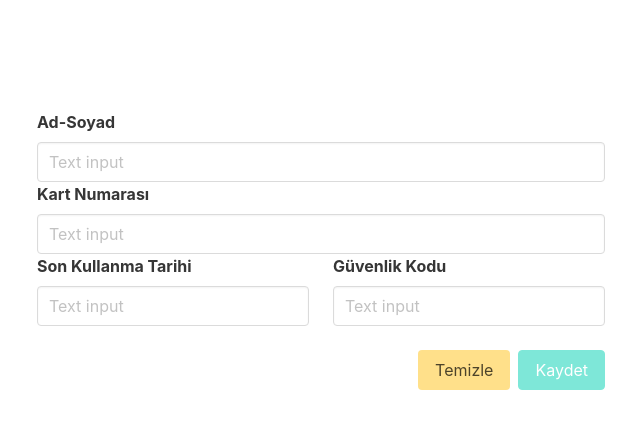
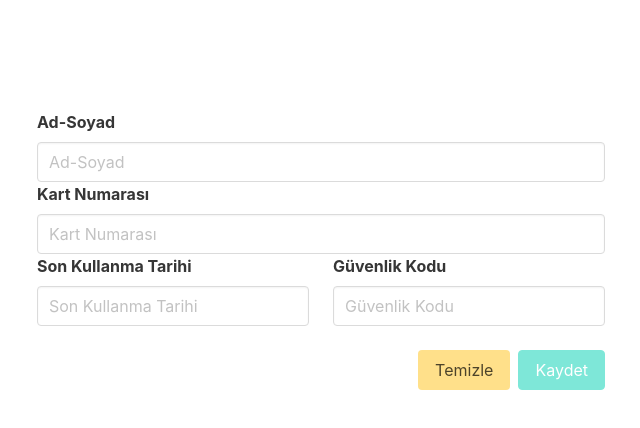
Before and after one commit to SerapErkan/ReactiveForm-PaymentCard, an Angular app in the folder creditcard/: page / in a window 1280 px wide. Shown: the top 428 px of the page, without its empty margins (319-959 px from the left). Built offline with nearby package versions, Linux system fonts and the light colour scheme.

Commit message:
placeholder  arrangement

```diff
--- a/creditcard/src/app/input/input.component.html
+++ b/creditcard/src/app/input/input.component.html
@@ -5,7 +5,7 @@
       class="input"
       type="text"
       [formControl]="control"
-      placeholder="Text input"
+      placeholder="{{label}}"
       [ngClass]="{
         'is-danger':showErrors()
       }"
```
